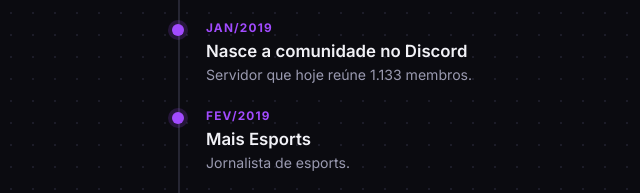
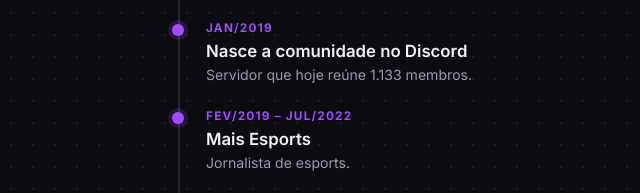
Before and after one commit to forkxx/forkxx.github.io, a plain HTML site: page index.html in a window 1280 px wide. Shown: the part 4794-4987 px from the top of the page, 0-640 px from the left. Drawn offline with Linux system fonts and the light colour scheme.

Commit message:
Timeline: Mais Esports até jul/2022
Co-Authored-By: Claude Sonnet 5.5 <noreply@anthropic.com>
Claude-Session: https://claude.ai/code/session_017pUoQVKanmXR9VQwW255H2

```diff
--- a/index.html
+++ b/index.html
@@ -514,7 +514,7 @@
     <li><div class="when">Mai/2017 – Mai/2018</div><div class="what">The Enemy</div><div class="where">Principais publicações e reportagens.</div></li>
     <li><div class="when">Jun/2018 – Fev/2019</div><div class="what">Community manager de Call of Duty</div><div class="where">Para a Activision, por meio da Creation.</div></li>
     <li><div class="when">Jan/2019</div><div class="what">Nasce a comunidade no Discord</div><div class="where">Servidor que hoje reúne 1.133 membros.</div></li>
-    <li><div class="when">Fev/2019</div><div class="what">Mais Esports</div><div class="where">Jornalista de esports.</div></li>
+    <li><div class="when">Fev/2019 – Jul/2022</div><div class="what">Mais Esports</div><div class="where">Jornalista de esports.</div></li>
     <li class="now"><div class="when">Nov/2025 – hoje</div><div class="what">Onimaru Esports e Forkxx</div><div class="where">Produtor de conteúdo na Onimaru Esports desde 17/11/2025, e criador de conteúdo de RTS no YouTube e na Twitch.</div></li>
   </ol>
   <p class="linkrow"><a href="https://maximilianrox.wordpress.com" target="_blank" rel="noopener">Ver portfólio de reportagens →</a></p>
```
Also changed, not shown: 1 other file.
